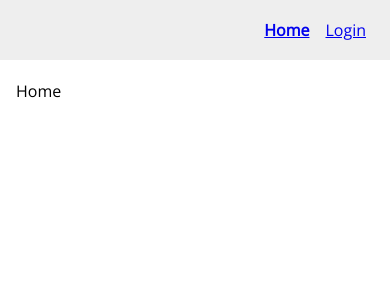
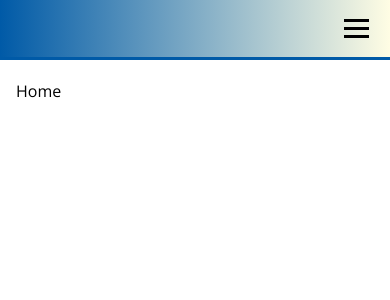
Before and after one commit to redeyedev-208/ga-styled-components-v5, a React (Create React App) app: page / in a window 390 px wide. Shown: the top 300 px of the page. Built offline with nearby package versions, Linux system fonts and the light colour scheme.

Commit message:
complete layout of header, it is fully responsive now

```diff
--- a/src/components/common/Header.js
+++ b/src/components/common/Header.js
@@ -1,6 +1,10 @@
+import { useState } from 'react';
 import styled from 'styled-components';
 import { Link as ReactRouterLink, useLocation } from 'react-router-dom';
 
+// Gradients taken from https://uigradients.com/#Rastafari
+// Alternatively you can use: https://coolors.co/colors to find a color palette.
+// These are just my suggestions but feel free to use any resource you like.
 const HeaderWrapper = styled.header`
   height: 60px;
   width: 100%;
@@ -9,19 +13,34 @@ const HeaderWrapper = styled.header`
   padding: 0 16px;
   position: fixed;
   top: 0;
-  background-color: #eeeeee;
+  background-image: linear-gradient(to right, #005aa7, #fffde4);
+  border-bottom: 3px solid #005aa7;
 `;
 
 const Menu = styled.nav`
-  display: flex;
-  position: relative;
-  width: initial;
-  border-bottom: none;
-  margin: auto 0 auto auto;
+  display: ${(props) => (props.open ? 'block' : 'none')};
   font-family: 'Open Sans', sans-serif;
-  background: none;
-  left: initial;
-  top: initial;
+  position: absolute;
+  width: 100%;
+  left: 0;
+  top: 60px;
+  padding: 8px;
+  box-sizing: border-box;
+  border-bottom: 3px solid #005aa7;
+  background: white;
+
+  // Add the media query styles here.
+  // Using our mobile first approach, we will add the styles for mobile screens
+  @media (min-width: 768px) {
+    display: flex;
+    background: none;
+    left: initial;
+    top: initial;
+    margin: auto 0 auto auto;
+    border-bottom: none;
+    position: relative;
+    width: initial;
+  }
 `;
 
 // There is a caveat when the is-active class is applied to the Link component.
@@ -39,15 +58,44 @@ const StyledLink = styled(Link)`
   text-align: center;
   box-sizing: border-box;
   margin: auto 0;
+  font-weight: ${(props) => (props.isActive ? 'bold' : 'normal')};
+  color: black;
+`;
 
-  font-weight: ${(props) => (props.isActive ? 'bold' : 'normal')};
+// Custom styled component for the hamburger menu icon.
+const MobileMenuIcon = styled.div`
+  margin: auto 0 auto auto;
+  width: 25px;
+  min-width: 25px;
+  padding: 5px;
+  // We want to target the divs inside the MobileMenuIcon component.
+  // These are the divs that will be the hamburger menu.
+  // Also known as the children of the MobileMenuIcon component.
+  > div {
+    height: 3px;
+    background: black;
+    margin: 5px 0;
+    width: 100%;
+  }
+
+  // This hides the hamburger menu icon on screens larger than 768px.
+  @media (min-width: 768px) {
+    display: none;
+  }
 `;
 
 export function Header() {
+  const [menuIsOpen, setMenuIsOpen] = useState(false);
   const { pathname } = useLocation();
+
   return (
     <HeaderWrapper>
-      <Menu>
+      <MobileMenuIcon onClick={() => setMenuIsOpen((m) => !m)}>
+        <div />
+        <div />
+        <div />
+      </MobileMenuIcon>
+      <Menu open={menuIsOpen}>
         <StyledLink
           to='/'
           isActive={pathname === '/'}
```
